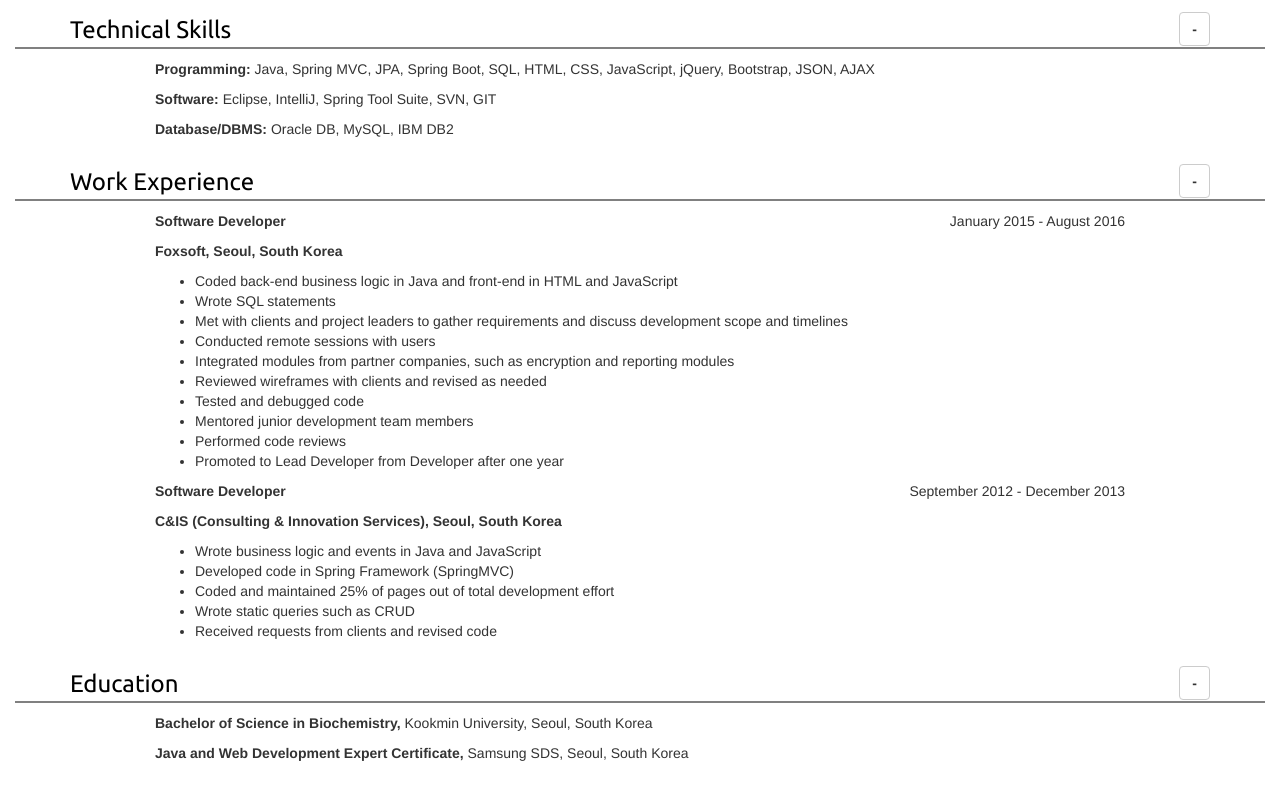
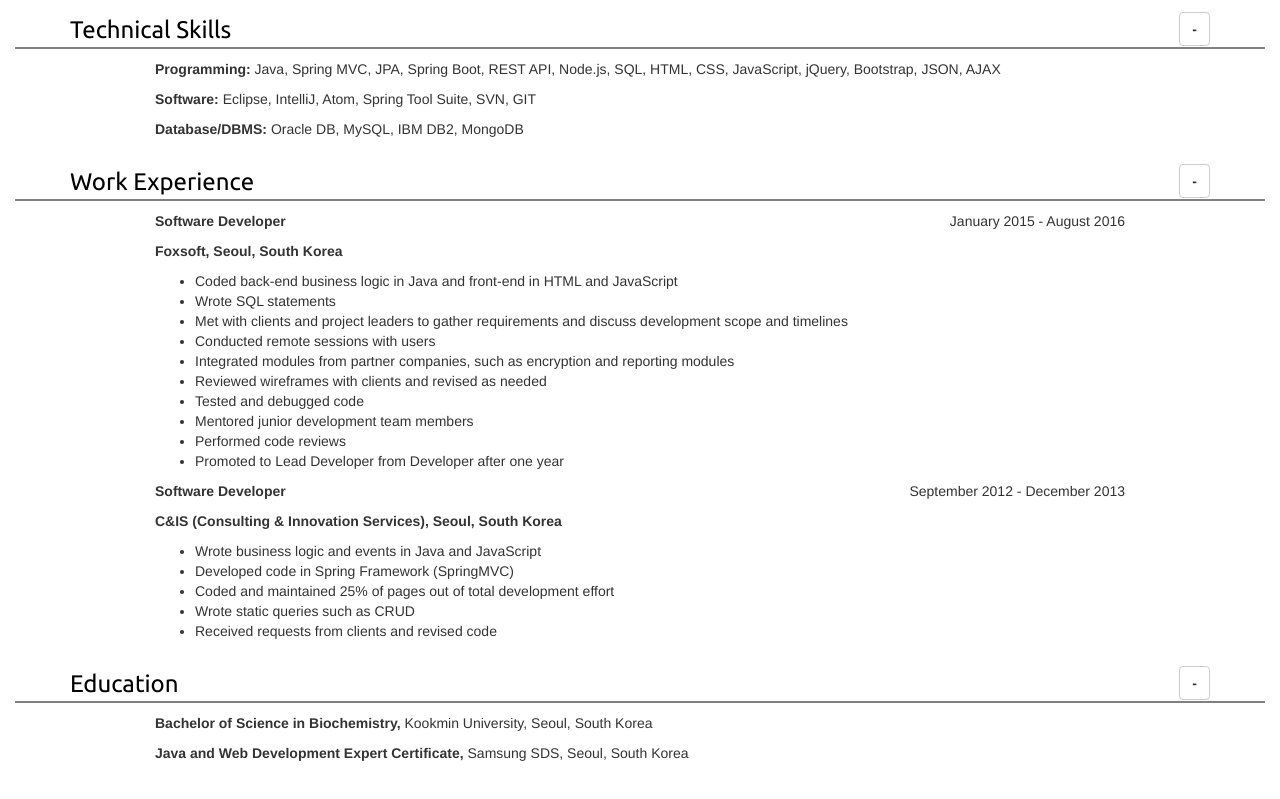
Before and after one commit to mhanjung/mhanjung.github.io, a plain HTML site: page index.html in a window 1280 px wide. Shown: the part 926-1725 px from the top of the page. Drawn offline with Linux system fonts and the light colour scheme.

Commit message:
Update index.html

```diff
--- a/index.html
+++ b/index.html
@@ -44,9 +44,9 @@
       </div>
       <div id="contentSkills">
         <div class="container section-content">
-          <p><b>Programming: </b>Java, Spring MVC, JPA, Spring Boot, SQL, HTML, CSS, JavaScript, jQuery, Bootstrap, JSON, AJAX</p>
-          <p><b>Software: </b>Eclipse, IntelliJ, Spring Tool Suite, SVN, GIT</p>
-          <p><b>Database/DBMS: </b>Oracle DB, MySQL, IBM DB2</p>
+          <p><b>Programming: </b>Java, Spring MVC, JPA, Spring Boot, REST API, Node.js, SQL, HTML, CSS, JavaScript, jQuery, Bootstrap, JSON, AJAX</p>
+          <p><b>Software: </b>Eclipse, IntelliJ, Atom, Spring Tool Suite, SVN, GIT</p>
+          <p><b>Database/DBMS: </b>Oracle DB, MySQL, IBM DB2, MongoDB</p>
         </div>
       </div>
     </section>
```
